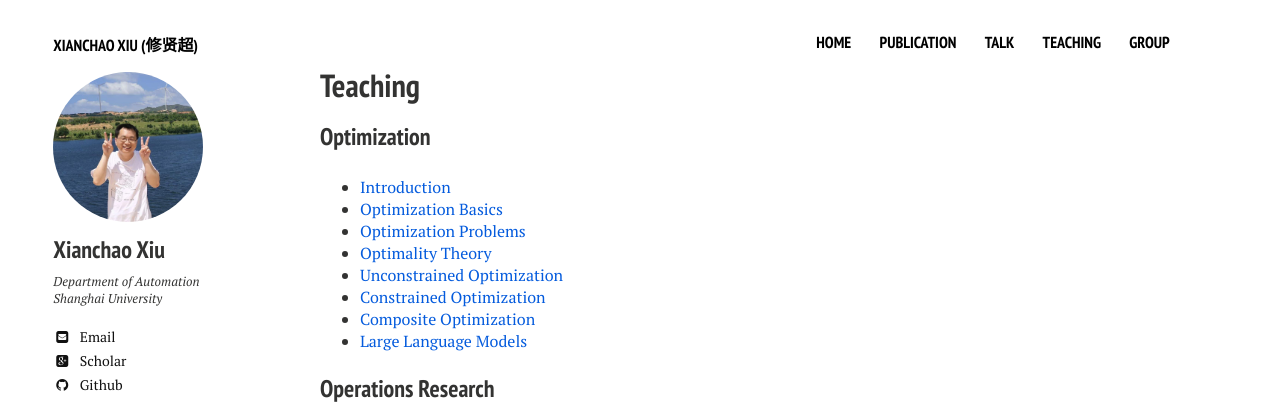
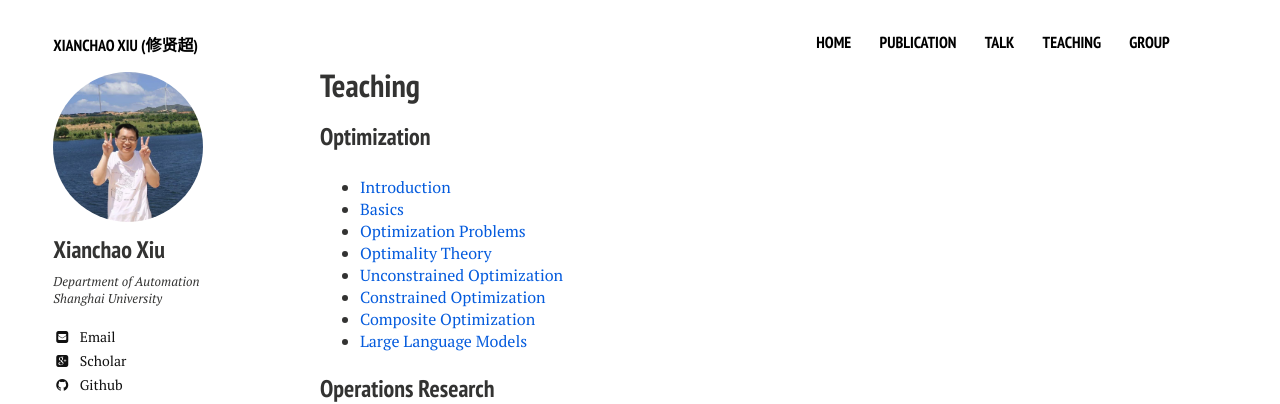
Before and after one commit to xianchaoxiu/xianchaoxiu.github.io, a Jekyll site: the page built from teaching/index.md, in a window 1280 px wide. Shown: the top 404 px of the page. Built offline with Jekyll 4.4.1, drawn with Linux system fonts in a browser that asks for light colours; nearby versions of some CDN libraries.

Commit message:
Update index.md

```diff
--- a/teaching/index.md
+++ b/teaching/index.md
@@ -12,7 +12,7 @@ share: false
 ### Optimization
 
 - <a href="../teaching/现代优化方法/最优化简介.pdf" class="textlink" target="_blank"> Introduction </a> <br>
-- <a href="../teaching/现代优化方法/基础知识.pdf" class="textlink" target="_blank"> Optimization Basics </a> <br>
+- <a href="../teaching/现代优化方法/基础知识.pdf" class="textlink" target="_blank"> Basics </a> <br>
 - <a href="../teaching/现代优化方法/典型优化问题.pdf" class="textlink" target="_blank"> Optimization Problems </a> <br>
 - <a href="../teaching/现代优化方法/最优性理论.pdf" class="textlink" target="_blank"> Optimality Theory </a> <br>
 - <a href="../teaching/现代优化方法/无约束优化算法.pdf" class="textlink" target="_blank"> Unconstrained Optimization </a> <br>
```
